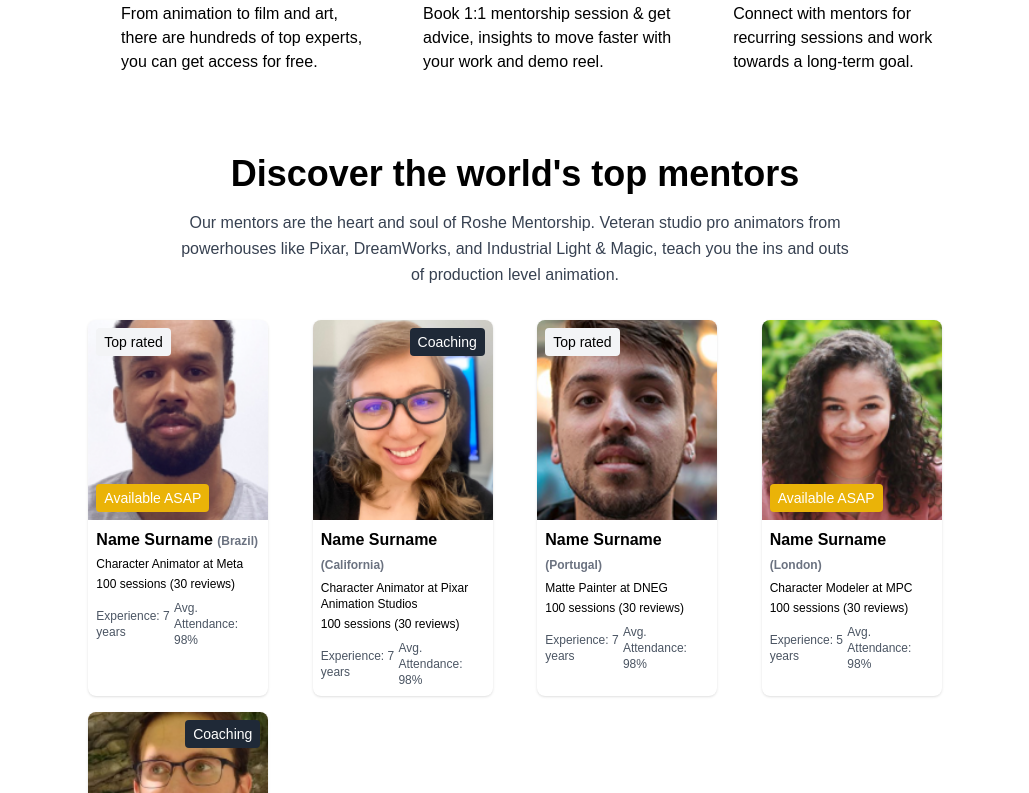
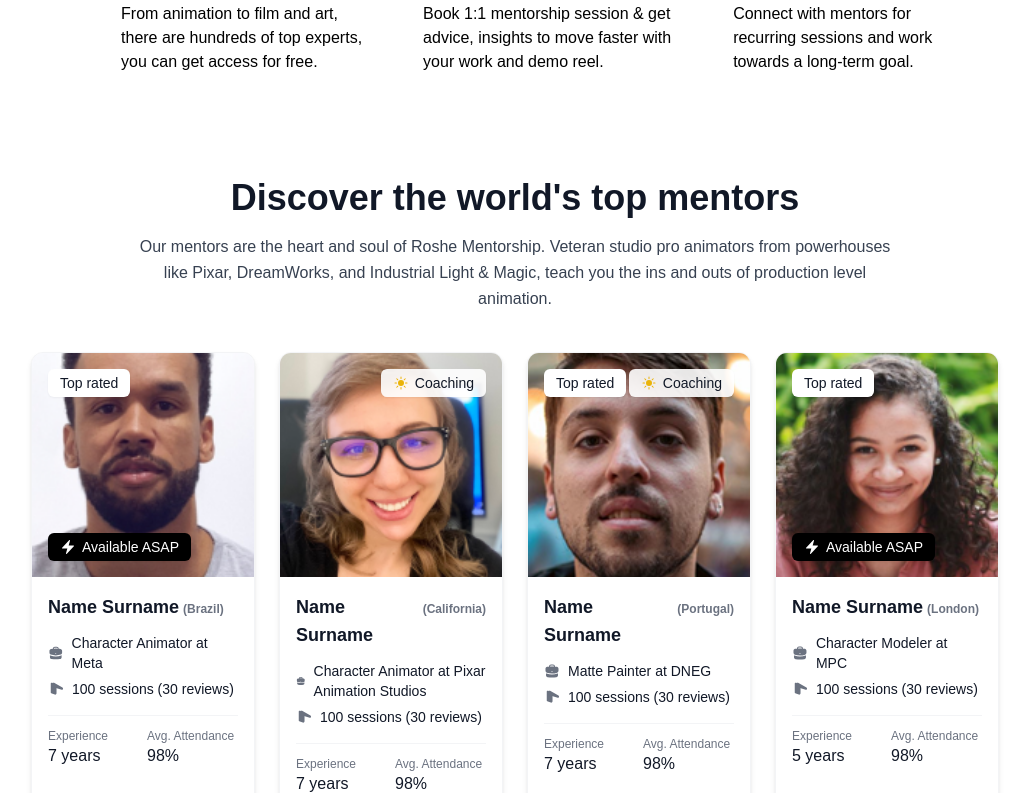
Before and after one commit to Roshe-Mentors/new_roshe, a Next.js app: page / in a window 1280 px wide. Shown: the part 1807-2600 px from the top of the page, without its empty margins (125-1154 px from the left). Built offline with nearby package versions, Linux system fonts and the light colour scheme.

Commit message:
Feat: enhance MentorsSection layout and styling for improved user experience and clarity

```diff
--- a/src/components/MentorsSection.tsx
+++ b/src/components/MentorsSection.tsx
@@ -16,7 +16,6 @@ interface Mentor {
   coaching: boolean;
   image: string;
 }
-
 
 const mentors: Mentor[] = [
   {
@@ -55,7 +54,7 @@ const mentors: Mentor[] = [
     attendance: '98%',
     topRated: true,
     availableASAP: false,
-    coaching: false,
+    coaching: true,
     image: "/images/10.png",
   },
   {
@@ -66,7 +65,7 @@ const mentors: Mentor[] = [
     sessionsAndReviews: '100 sessions (30 reviews)',
     experience: '5 years',
     attendance: '98%',
-    topRated: false,
+    topRated: true,
     availableASAP: true,
     coaching: false,
     image: "/images/11.png",
@@ -76,7 +75,7 @@ const mentors: Mentor[] = [
     name: 'Name Surname',
     location: 'Italy',
     role: 'Prop Modeler at Disney',
-    sessionsAndReviews: '100 sessions (20 reviews)',
+    sessionsAndReviews: '100 sessions (30 reviews)',
     experience: '10 years',
     attendance: '98%',
     topRated: false,
@@ -88,13 +87,13 @@ const mentors: Mentor[] = [
 
 const MentorsSection = () => {
   return (
-    <section className="w-full bg-white py-10 flex flex-col items-center">
+    <section className="w-full bg-white py-16 flex flex-col items-center">
       {/* Section Heading */}
-      <div className="text-center mb-8 px-4">
-        <h2 className="text-3xl md:text-4xl font-bold text-black">
+      <div className="text-center mb-10 px-4">
+        <h2 className="text-4xl font-bold text-gray-900">
           Discover the world&apos;s top mentors
         </h2>
-        <p className="mt-4 text-gray-700 leading-relaxed max-w-2xl mx-auto">
+        <p className="mt-4 text-gray-700 leading-relaxed max-w-3xl mx-auto">
           Our mentors are the heart and soul of Roshe Mentorship. Veteran studio pro animators
           from powerhouses like Pixar, DreamWorks, and Industrial Light & Magic, teach you the
           ins and outs of production level animation.
@@ -102,53 +101,94 @@ const MentorsSection = () => {
       </div>
 
       {/* Cards Container */}
-      <div className="w-11/12 md:w-2/3 flex flex-wrap justify-center md:justify-between gap-4">
+      <div className="w-11/12 max-w-7xl flex flex-wrap justify-center gap-6">
         {mentors.map((mentor) => (
           <Link
             key={mentor.id}
             href={`/mentors/${mentor.id}`}
-            className="group relative w-full sm:w-[180px] bg-white rounded-lg shadow hover:shadow-md transition-shadow overflow-hidden"
+            className="group w-56 bg-white rounded-xl shadow-md hover:shadow-lg transition-shadow duration-200 overflow-hidden border border-gray-100"
           >
             {/* Image Wrapper */}
-            <div className="relative w-full h-[200px]">
+            <div className="relative w-full h-56">
               <Image
                 src={mentor.image}
                 alt={mentor.name}
                 fill
                 className="object-cover"
-                sizes="(max-width: 768px) 100vw, 220px"
+                sizes="(max-width: 768px) 100vw, 256px"
               />
 
-              {/* Conditionally rendered badges */}
+              {/* Badges with correct styling */}
+              <div className="absolute top-4 left-4 flex flex-col gap-2">
                 {mentor.topRated && (
-                <span className="absolute top-2 left-2 bg-gray-100 text-black text-sm font-medium px-2 py-1 rounded">
+                  <span className="bg-white text-gray-900 text-sm font-medium px-3 py-1 rounded-md shadow-sm">
                     Top rated
-                </span>
-              )}
-              {mentor.coaching && (
-                <span className="absolute top-2 right-2 bg-gray-800 text-white text-sm font-medium px-2 py-1 rounded">
-                  Coaching
-                </span>
-              )}
-              {mentor.availableASAP && (
-                <span className="absolute bottom-2 left-2 bg-yellow-500 text-white text-sm font-medium px-2 py-1 rounded">
-                  Available ASAP
                   </span>
                 )}
               </div>
 
+              <div className="absolute top-4 right-4 flex flex-col gap-2">
+                {mentor.coaching && (
+                  <div className="flex items-center bg-white bg-opacity-90 text-gray-900 text-sm font-medium px-3 py-1 rounded-md shadow-sm">
+                    <span className="mr-1.5">
+                      <svg xmlns="http://www.w3.org/2000/svg" viewBox="0 0 24 24" fill="currentColor" className="w-4 h-4 text-yellow-500">
+                        <path d="M12 2.25a.75.75 0 01.75.75v2.25a.75.75 0 01-1.5 0V3a.75.75 0 01.75-.75zM7.5 12a4.5 4.5 0 119 0 4.5 4.5 0 01-9 0zM18.894 6.166a.75.75 0 00-1.06-1.06l-1.591 1.59a.75.75 0 101.06 1.061l1.591-1.59zM21.75 12a.75.75 0 01-.75.75h-2.25a.75.75 0 010-1.5H21a.75.75 0 01.75.75zM17.834 18.894a.75.75 0 001.06-1.06l-1.59-1.591a.75.75 0 10-1.061 1.06l1.59 1.591zM12 18a.75.75 0 01.75.75V21a.75.75 0 01-1.5 0v-2.25A.75.75 0 0112 18zM7.758 17.303a.75.75 0 00-1.061-1.06l-1.591 1.59a.75.75 0 001.06 1.061l1.591-1.59zM6 12a.75.75 0 01-.75.75H3a.75.75 0 010-1.5h2.25A.75.75 0 016 12zM6.697 7.757a.75.75 0 001.06-1.06l-1.59-1.591a.75.75 0 00-1.061 1.06l1.59 1.591z" />
+                      </svg>
+                    </span>
+                    Coaching
+                  </div>
+                )}
+              </div>
+
+              <div className="absolute bottom-4 left-4 flex gap-2">
+                {mentor.availableASAP && (
+                  <div className="flex items-center bg-black text-white text-sm font-medium px-3 py-1 rounded-md shadow-sm">
+                    <span className="mr-1.5">
+                      <svg xmlns="http://www.w3.org/2000/svg" viewBox="0 0 24 24" fill="currentColor" className="w-4 h-4">
+                        <path fillRule="evenodd" d="M14.615 1.595a.75.75 0 01.359.852L12.982 9.75h7.268a.75.75 0 01.548 1.262l-10.5 11.25a.75.75 0 01-1.272-.71l1.992-7.302H3.75a.75.75 0 01-.548-1.262l10.5-11.25a.75.75 0 01.913-.143z" clipRule="evenodd" />
+                      </svg>
+                    </span>
+                    Available ASAP
+                  </div>
+                )}
+              </div>
+            </div>
+
             {/* Card Content */}
-            <div className="p-2 text-black">
-              <h3 className="text-base font-semibold">
+            <div className="p-4 text-gray-900">
+              <div className="mb-3">
+                <h3 className="text-lg font-bold flex items-baseline">
                   {mentor.name}{' '}
-                <span className="text-xs text-gray-500">({mentor.location})</span>
+                  <span className="text-xs text-gray-500 ml-1">({mentor.location})</span>
                 </h3>
-              <p className="text-xs mt-1">{mentor.role}</p>
-              <p className="text-xs mt-1">{mentor.sessionsAndReviews}</p>
+              </div>
 
-              <div className="flex justify-between items-center text-xs text-gray-600 mt-2">
-                <span>Experience: {mentor.experience}</span>
-                <span>Avg. Attendance: {mentor.attendance}</span>
+              <div className="flex flex-col gap-1.5 mb-4">
+                <div className="flex items-center">
+                  <svg xmlns="http://www.w3.org/2000/svg" viewBox="0 0 24 24" fill="currentColor" className="w-4 h-4 mr-2 text-gray-500">
+                    <path fillRule="evenodd" d="M7.5 5.25a3 3 0 013-3h3a3 3 0 013 3v.205c.933.085 1.857.197 2.774.334 1.454.218 2.476 1.483 2.476 2.917v3.033c0 1.211-.734 2.352-1.936 2.752A24.726 24.726 0 0112 15.75c-2.73 0-5.357-.442-7.814-1.259-1.202-.4-1.936-1.541-1.936-2.752V8.706c0-1.434 1.022-2.7 2.476-2.917A48.814 48.814 0 017.5 5.455V5.25zm7.5 0v.09a49.488 49.488 0 00-6 0v-.09a1.5 1.5 0 011.5-1.5h3a1.5 1.5 0 011.5 1.5zm-3 8.25a.75.75 0 100-1.5.75.75 0 000 1.5z" clipRule="evenodd" />
+                    <path d="M3 18.4v-2.796a4.3 4.3 0 00.713.31A26.226 26.226 0 0012 17.25c2.892 0 5.68-.468 8.287-1.335.252-.084.49-.189.713-.311V18.4c0 1.452-1.047 2.728-2.523 2.923-2.12.282-4.282.427-6.477.427a49.19 49.19 0 01-6.477-.427C4.047 21.128 3 19.852 3 18.4z" />
+                  </svg>
+                  <span className="text-sm">{mentor.role}</span>
+                </div>
+                <div className="flex items-center">
+                  <svg xmlns="http://www.w3.org/2000/svg" viewBox="0 0 24 24" fill="currentColor" className="w-4 h-4 mr-2 text-gray-500">
+                    <path d="M4.913 2.658c.666-.287 1.44-.205 2.025.204l5.204 3.64c.43.305.65.705.651 1.124V18.5c0 1.381-1.4 2.372-2.69 1.896l-5.203-1.909a1.12 1.12 0 01-.764-1.067V3.725c0-.564.382-1.059.926-1.195z" />
+                    <path d="M7.544 2.662c.494-.283 1.093-.283 1.587 0l12.568 7.215c.537.304.865.87.865 1.479v.12c0 1.037-.982 1.8-1.965 1.52l-12.57-3.583c-.228-.066-.425-.181-.565-.334a1.122 1.122 0 01-.324-.775V3.605c0-.546.367-1.027.904-1.171z" />
+                  </svg>
+                  <span className="text-sm">{mentor.sessionsAndReviews}</span>
+                </div>
+              </div>
+
+              <div className="border-t border-gray-100 pt-3 grid grid-cols-2 gap-2">
+                <div>
+                  <p className="text-xs text-gray-500">Experience</p>
+                  <p className="font-medium">{mentor.experience}</p>
+                </div>
+                <div>
+                  <p className="text-xs text-gray-500">Avg. Attendance</p>
+                  <p className="font-medium">{mentor.attendance}</p>
+                </div>
               </div>
             </div>
           </Link>
```
Lines whose indentation alone changed are shown as unchanged.
